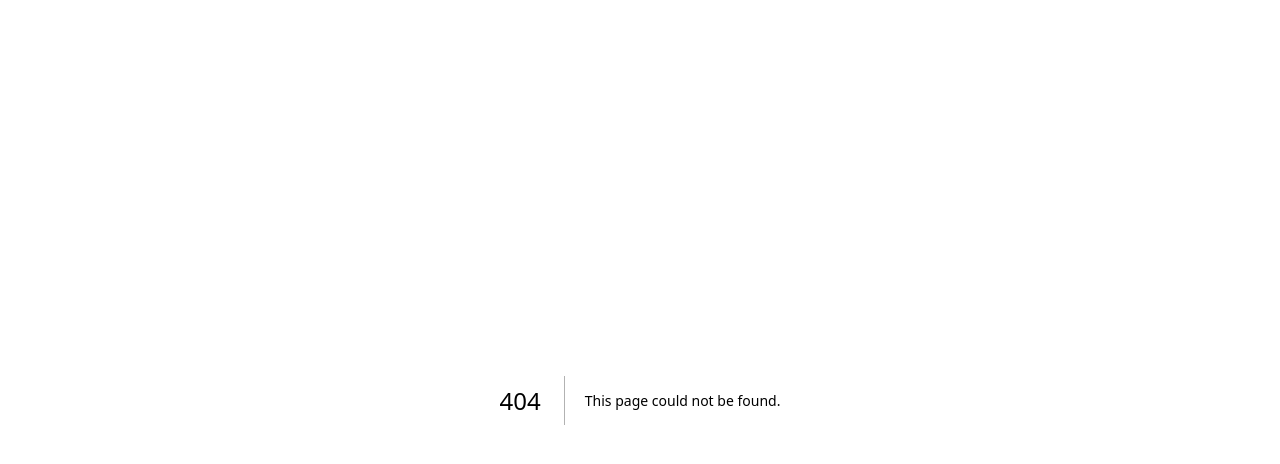
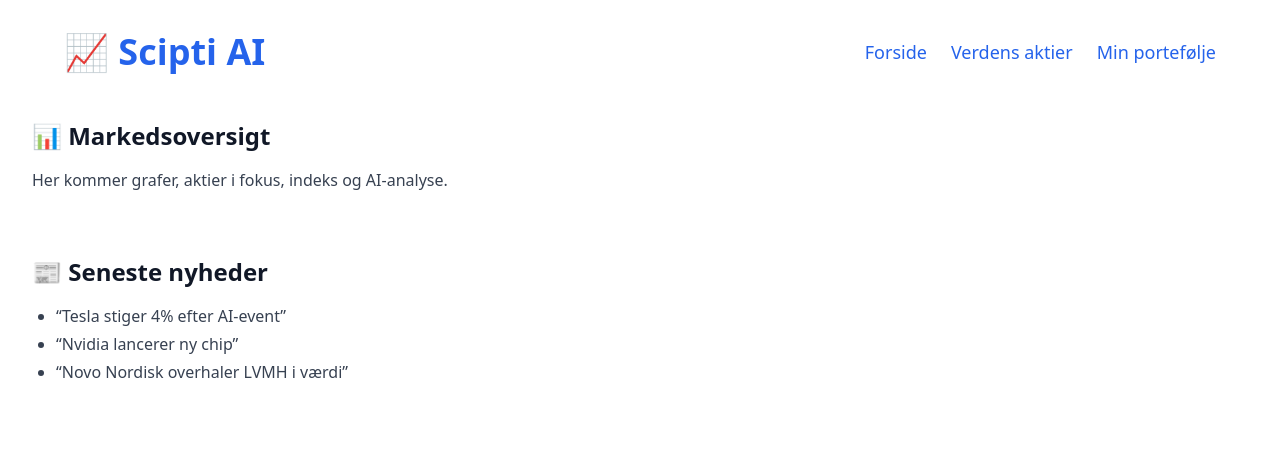
Before and after one commit to Madscrode/scipti, a Next.js app: page / in a window 1280 px wide. Before the commit this address had no page. Shown: the top 464 px of the page. Built offline with nearby package versions, Linux system fonts and the light colour scheme.

Commit message:
Add files via upload

```diff
--- /dev/null
+++ b/pages/_app.tsx
@@ -0,0 +1,7 @@
+
+import "../styles/globals.css";
+import type { AppProps } from "next/app";
+
+export default function App({ Component, pageProps }: AppProps) {
+  return <Component {...pageProps} />;
+}
--- /dev/null
+++ b/pages/index.tsx
@@ -0,0 +1,29 @@
+
+export default function Home() {
+  return (
+    <div className="min-h-screen bg-white text-gray-800 p-8">
+      <header className="mb-12 flex justify-between items-center">
+        <h1 className="text-4xl font-bold text-blue-600">📈 Scipti AI</h1>
+        <nav className="space-x-6 text-lg">
+          <a href="/" className="hover:underline">Forside</a>
+          <a href="/markets" className="hover:underline">Verdens aktier</a>
+          <a href="/portfolio" className="hover:underline">Min portefølje</a>
+        </nav>
+      </header>
+
+      <section className="mb-16">
+        <h2 className="text-2xl font-semibold mb-4">📊 Markedsoversigt</h2>
+        <p className="text-gray-700">Her kommer grafer, aktier i fokus, indeks og AI-analyse.</p>
+      </section>
+
+      <section>
+        <h2 className="text-2xl font-semibold mb-4">📰 Seneste nyheder</h2>
+        <ul className="list-disc ml-6 text-gray-700 space-y-1">
+          <li>“Tesla stiger 4% efter AI-event”</li>
+          <li>“Nvidia lancerer ny chip”</li>
+          <li>“Novo Nordisk overhaler LVMH i værdi”</li>
+        </ul>
+      </section>
+    </div>
+  );
+}
```
